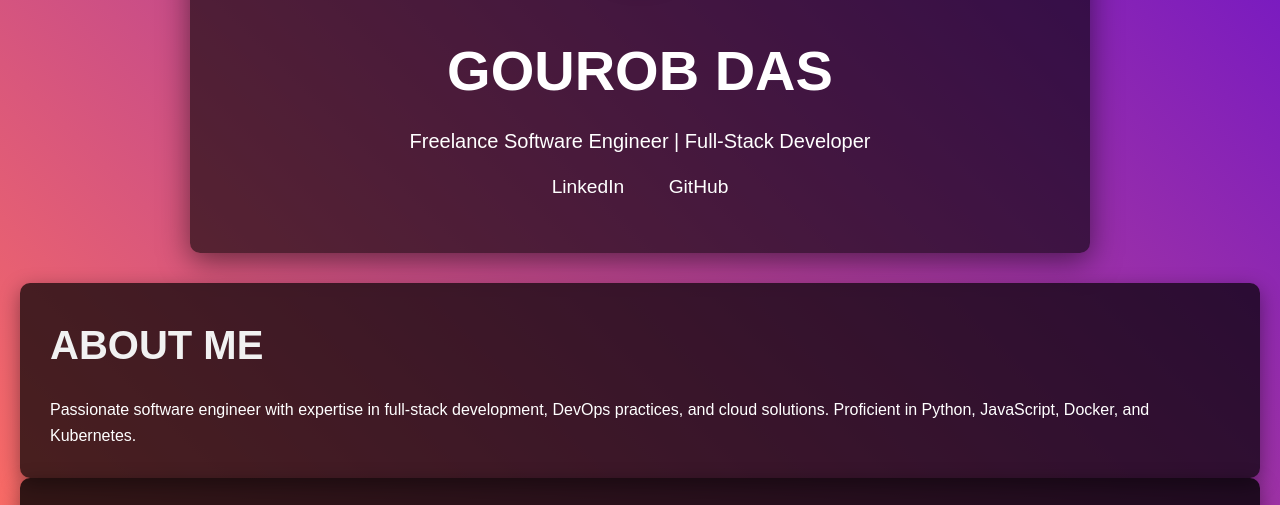
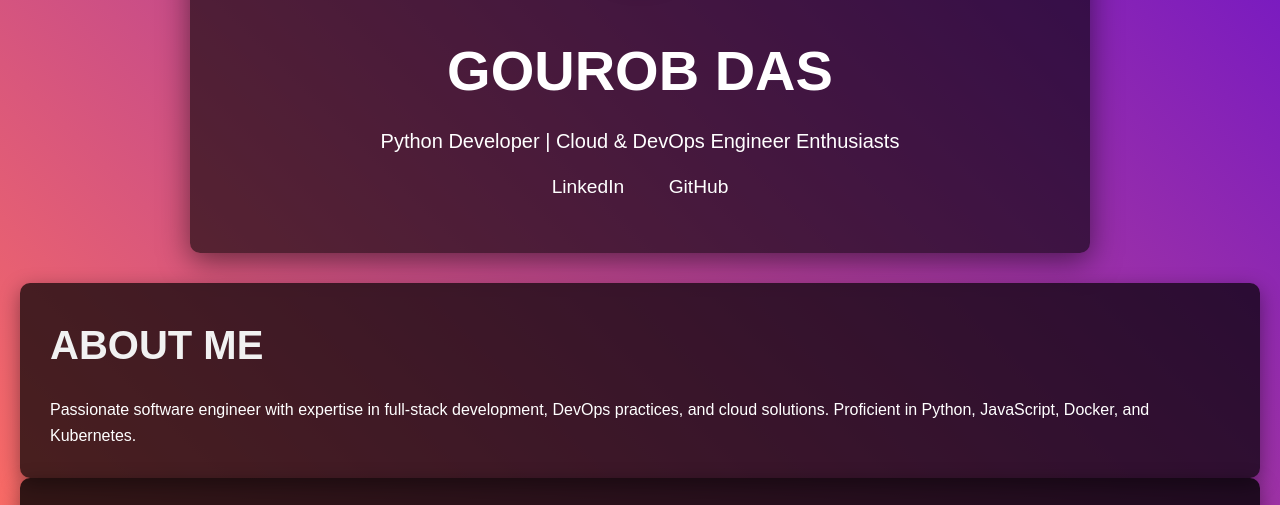
Before and after one commit to gourobdas0103/gourob-serverless-webapp-resume-on-aws, a plain HTML site: page index.html in a window 1280 px wide. Shown: the part 232-737 px from the top of the page. Drawn offline with Linux system fonts and the light colour scheme.

Commit message:
profile Summery
profile summery

```diff
--- a/index.html
+++ b/index.html
@@ -11,7 +11,7 @@
         <div class="container">
             <img src="assets/photo.jpg" alt="Gourob Das" class="profile-photo">
             <h1>Gourob Das</h1>
-            <p>Freelance Software Engineer | Full-Stack Developer</p>
+            <p>Python Developer | Cloud & DevOps Engineer Enthusiasts </p>
             <div class="social-links">
                 <a href="https://www.linkedin.com/in/gourobdas/" target="_blank">LinkedIn</a>
                 <a href="https://github.com/gourobdas0103" target="_blank">GitHub</a>
```
